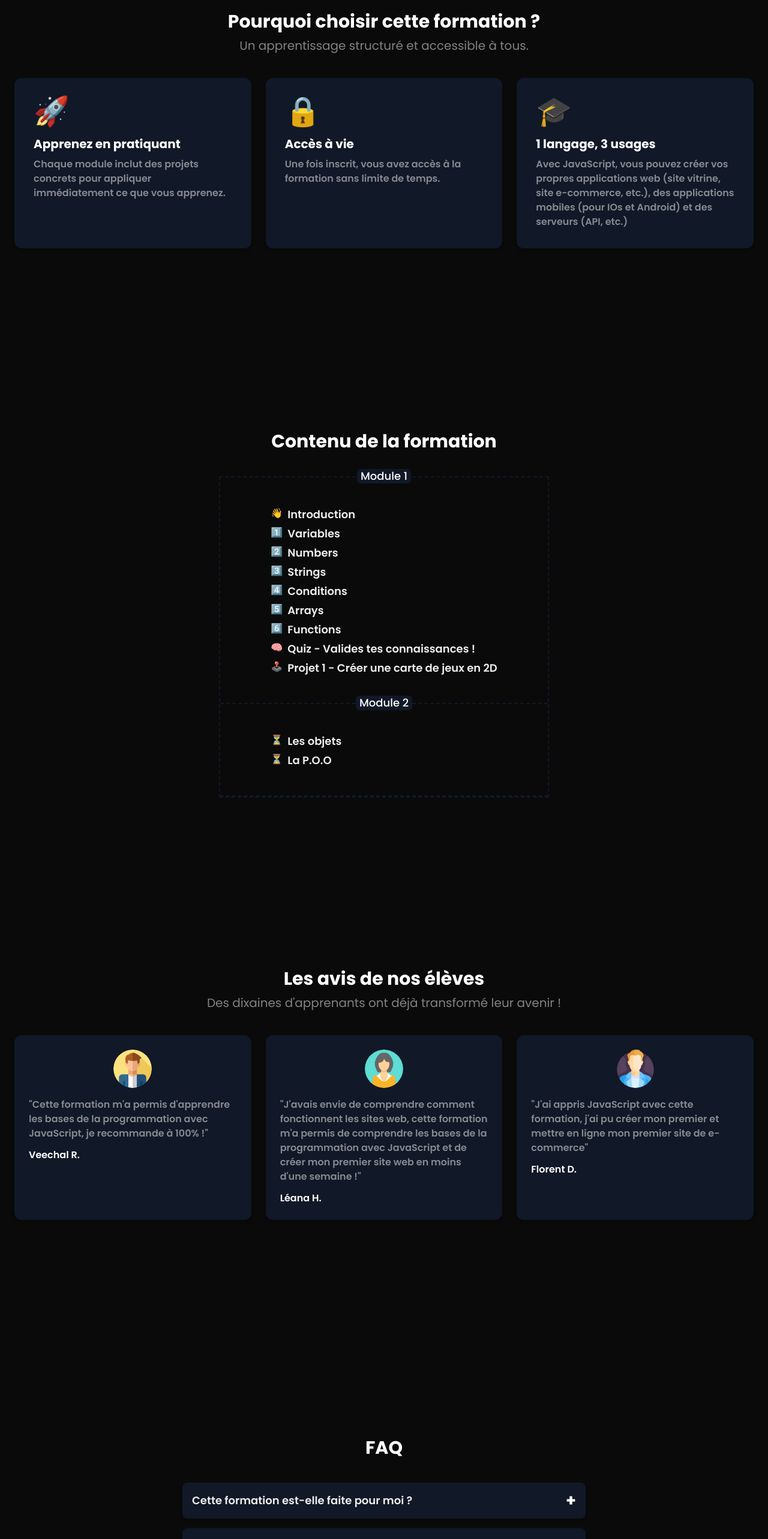
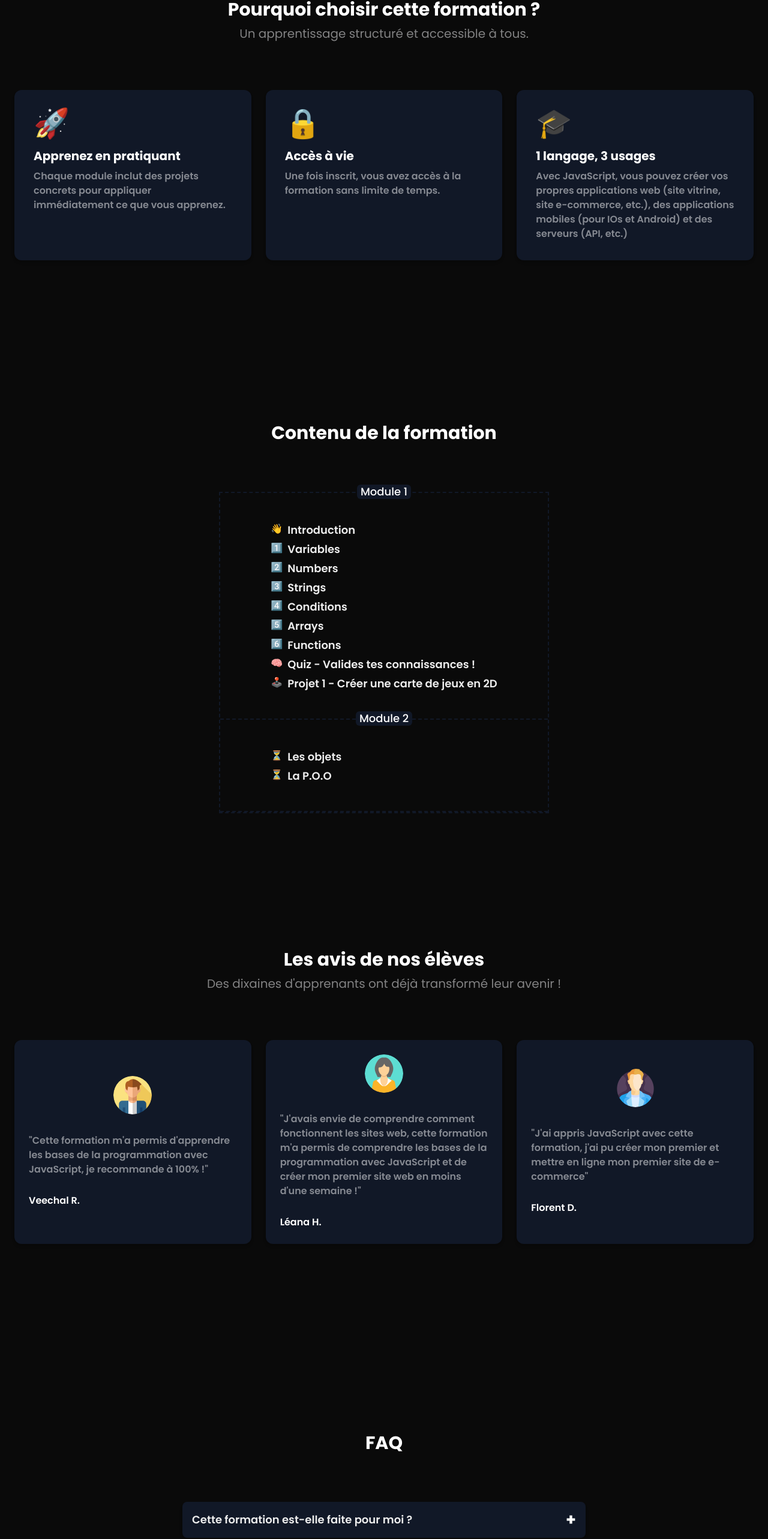
Before and after one commit to ashxjs/codewithashx_landing_page, a Next.js app: page / in a window 1280 px wide. Shown: the part 1030-3596 px from the top of the page at 60% size. Built offline with nearby package versions, Linux system fonts and the light colour scheme.

Commit message:
UPDATE: sty.e

```diff
--- a/src/components/Content.tsx
+++ b/src/components/Content.tsx
@@ -107,7 +107,7 @@ export const Content = () => {
       <h2 className="pt-3 text-3xl font-bold text-center md:pt-0">
         Contenu de la formation
       </h2>
-      <div className="mt-10 flex flex-col border-2 border-dashed border-gray-900">
+      <div className="mt-20 flex flex-col border-2 border-dashed border-gray-900">
         {modules.map((module) => (
           <div
             key={module.title}
--- a/src/components/FAQ.tsx
+++ b/src/components/FAQ.tsx
@@ -34,7 +34,7 @@ export default function FAQ() {
       className="py-20 flex flex-col justify-center items-center"
     >
       <h2 className="text-3xl font-bold text-center">FAQ</h2>
-      <div className="mt-10 w-[90%] ">
+      <div className="mt-20 w-[90%]">
         {faqs.map((faq, index) => (
           <details
             key={index}
--- a/src/components/Features.tsx
+++ b/src/components/Features.tsx
@@ -31,8 +31,7 @@ export default function Features() {
       <p className="text-xs text-gray-50/50 mt-2 text-center xs:text-lg md:text-xl">
         Un apprentissage structuré et accessible à tous.
       </p>
-
-      <div className="snap-container mt-10 px-6 flex overflow-x-auto snap-x snap-mandatory w-full gap-6 pb-4">
+      <div className="snap-container mt-20 px-6 flex overflow-x-auto snap-x snap-mandatory w-full gap-6 pb-4">
         {features.map((feature, index) => (
           <div
             key={index}
--- a/src/components/Testimonials.tsx
+++ b/src/components/Testimonials.tsx
@@ -29,15 +29,15 @@ export default function Testimonials() {
       <h2 className="pt-3 text-3xl font-bold text-center md:pt-0">
         Les avis de nos élèves
       </h2>
-      <p className="text-md text-gray-50/50 mt-2 text-center md:text-xl">
+      <p className="px-3 text-md text-gray-50/50 mt-2 text-center md:text-xl md:px-0">
         Des dixaines d&apos;apprenants ont déjà transformé leur avenir !
       </p>
 
-      <div className="mt-10 grid grid-cols-1 md:grid-cols-3 gap-6 px-6">
+      <div className="snap-container mt-20 px-6 flex overflow-x-auto snap-x snap-mandatory w-full gap-6 pb-4">
         {testimonials.map((testimonial, index) => (
           <div
             key={index}
-            className="p-6 bg-gray-900 rounded-xl shadow-md hover:shadow-lg transition"
+            className="p-6 bg-gray-900 flex flex-col gap-y-4 justify-center items-center rounded-xl shadow-md hover:shadow-lg transition flex-shrink-0 w-[90%] md:w-[calc(33.333%-1rem)] snap-center"
           >
             <Image
               src={testimonial.avatar}
@@ -47,7 +47,9 @@ export default function Testimonials() {
               height={64}
             />
             <p className="mt-4 text-gray-50/50 font-semibold">{`"${testimonial.text}"`}</p>
-            <h3 className="mt-3 font-semibold">{testimonial.name}</h3>
+            <h3 className="mt-3 font-semibold self-start">
+              {testimonial.name}
+            </h3>
           </div>
         ))}
       </div>
```
